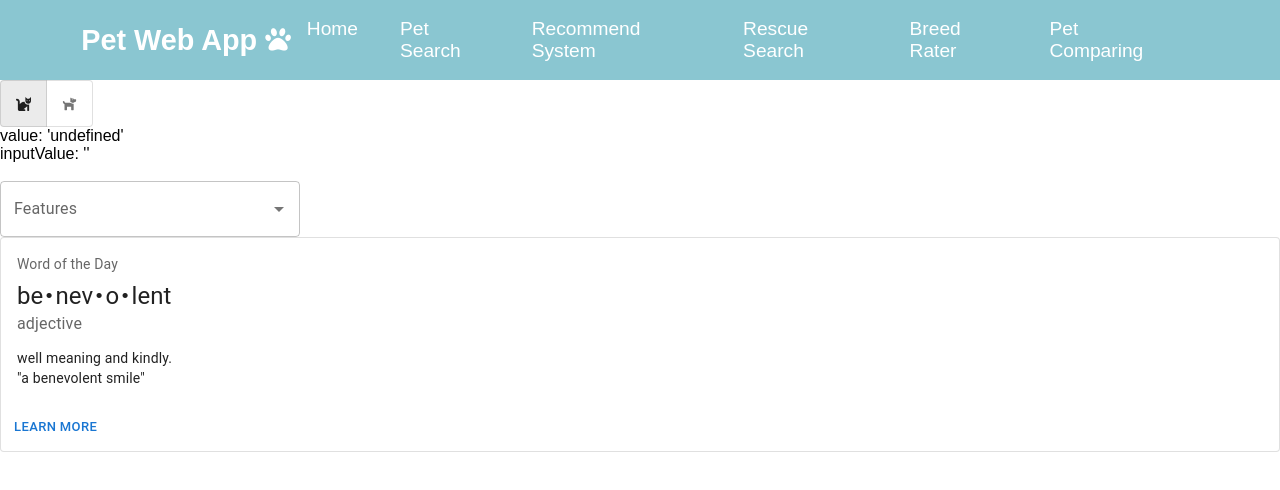
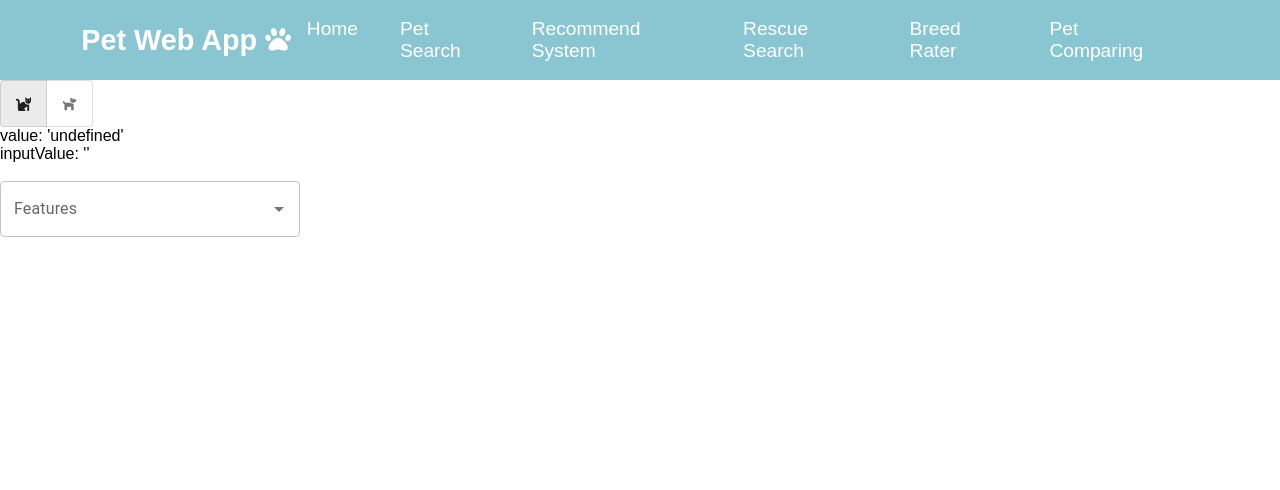
Before and after one commit to charleneyt/Hooman-Meets-Furry, a React (Create React App) app: page /recommendations in a window 1280 px wide. Shown: the top 490 px of the page. Built offline with nearby package versions, Linux system fonts and the light colour scheme; a web font is replaced by a local one.

Commit message:
Comment out erroring portion

```diff
--- a/src/components/ReccomendationPage/RecCard.js
+++ b/src/components/ReccomendationPage/RecCard.js
@@ -1,48 +1,50 @@
-import React, {useState, useEffect} from "react";
-import Box from "@mui/material/Box";
-import Card from "@mui/material/Card";
-import CardActions from "@mui/material/CardActions";
-import CardContent from "@mui/material/CardContent";
-import Button from "@mui/material/Button";
-import Typography from "@mui/material/Typography";
-import {getRecommend} from "../../fetcher";
+import React from "react";
+// import React, {useState, useEffect} from "react";
+// import Box from "@mui/material/Box";
+// import Card from "@mui/material/Card";
+// import CardActions from "@mui/material/CardActions";
+// import CardContent from "@mui/material/CardContent";
+// import Button from "@mui/material/Button";
+// import Typography from "@mui/material/Typography";
+// import {getRecommend} from "../../fetcher";
 
-const bull = (
-  <Box
-    component="span"
-    sx={{display: "inline-block", mx: "2px", transform: "scale(0.8)"}}
-  >
-    •
-  </Box>
-);
-// SELECT P.id, P.organization_id, type, breed, color, age, gender, P.name, P.photo, O.city AS location
+// const bull = (
+//   <Box
+//     component="span"
+//     sx={{display: "inline-block", mx: "2px", transform: "scale(0.8)"}}
+//   >
+//     •
+//   </Box>
+// );
+// // SELECT P.id, P.organization_id, type, breed, color, age, gender, P.name, P.photo, O.city AS location
 
 export default function RecCard() {
-  const [feature, setFeature] = useState("");
-  const [type, setType] = useState("cat");
-  const [data, setData] = useState({});
+  //   const [feature, setFeature] = useState("");
+  //   const [type, setType] = useState("cat");
+  //   const [data, setData] = useState({});
 
-  return (
-    <Card variant="outlined" sx={{minWidth: 275}}>
-      <CardContent>
-        <Typography sx={{fontSize: 14}} color="text.secondary" gutterBottom>
-          Word of the Day
-        </Typography>
-        <Typography variant="h5" component="div">
-          be{bull}nev{bull}o{bull}lent
-        </Typography>
-        <Typography sx={{mb: 1.5}} color="text.secondary">
-          adjective
-        </Typography>
-        <Typography variant="body2">
-          well meaning and kindly.
-          <br />
-          "a benevolent smile"
-        </Typography>
-      </CardContent>
-      <CardActions>
-        <Button size="small">Learn More</Button>
-      </CardActions>
-    </Card>
-  );
+  //   return (
+  //     <Card variant="outlined" sx={{minWidth: 275}}>
+  //       <CardContent>
+  //         <Typography sx={{fontSize: 14}} color="text.secondary" gutterBottom>
+  //           Word of the Day
+  //         </Typography>
+  //         <Typography variant="h5" component="div">
+  //           be{bull}nev{bull}o{bull}lent
+  //         </Typography>
+  //         <Typography sx={{mb: 1.5}} color="text.secondary">
+  //           adjective
+  //         </Typography>
+  //         <Typography variant="body2">
+  //           well meaning and kindly.
+  //           <br />
+  //           "a benevolent smile"
+  //         </Typography>
+  //       </CardContent>
+  //       <CardActions>
+  //         <Button size="small">Learn More</Button>
+  //       </CardActions>
+  //     </Card>
+  //   );
+  return <></>;
 }
```
